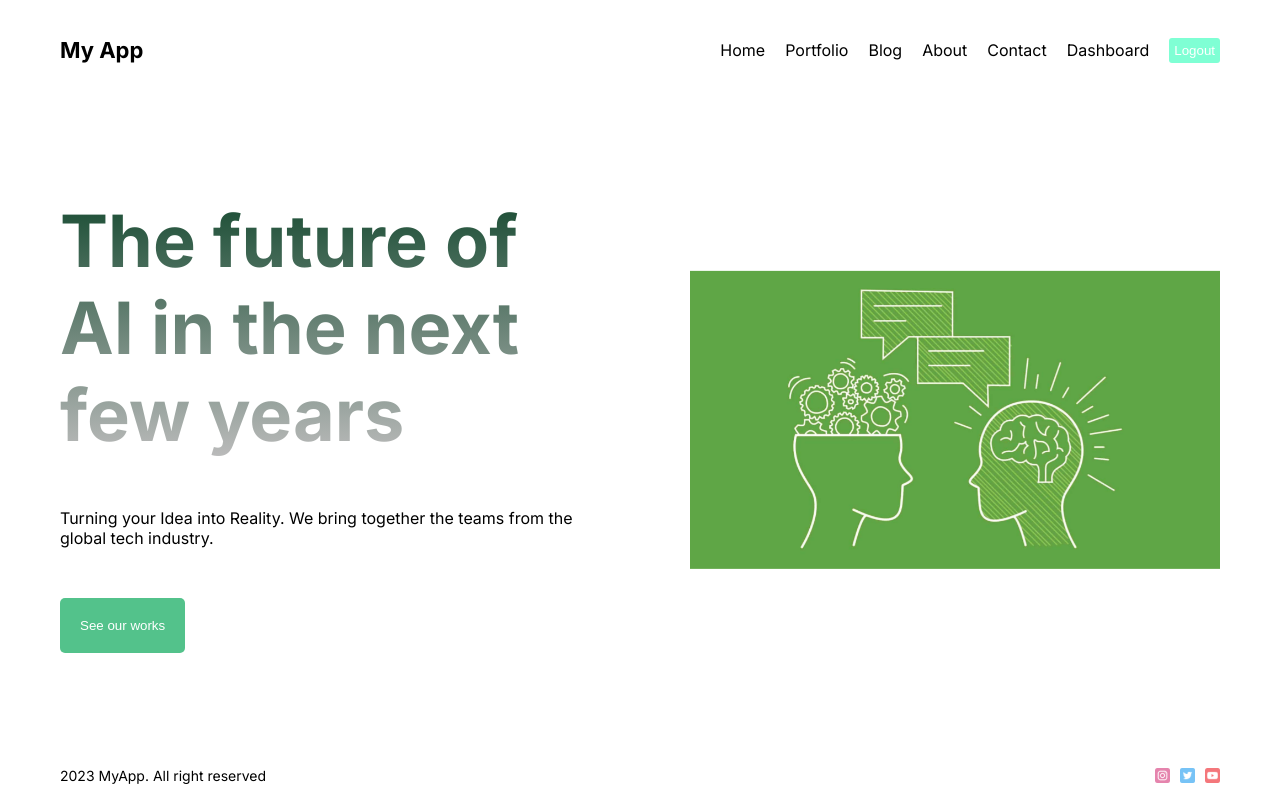
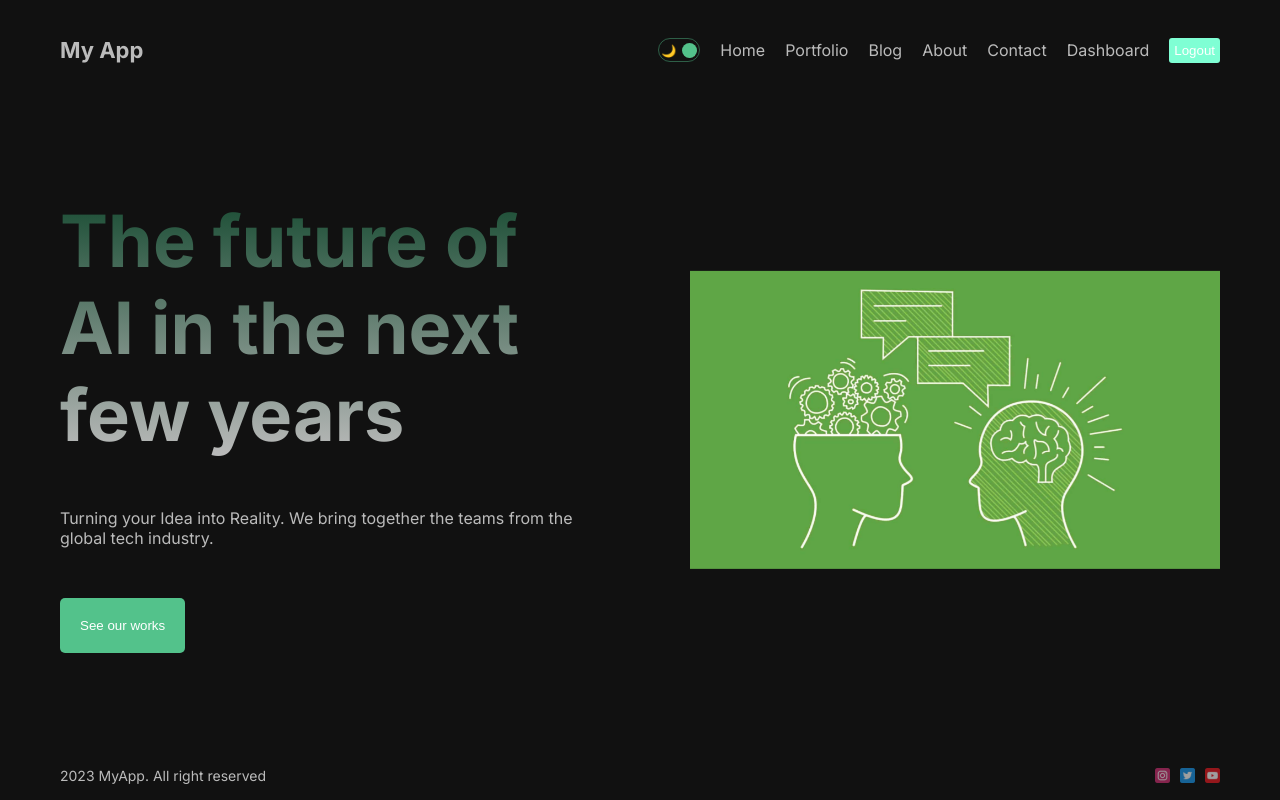
Before and after one commit to kostiantynnahula/next-auth-blog, a Next.js app: page / in a window 1280 px wide. Built offline with nearby package versions, Linux system fonts and the light colour scheme.

Commit message:
Added dark mode

```diff
--- a/src/app/layout.tsx
+++ b/src/app/layout.tsx
@@ -3,6 +3,7 @@ import type { Metadata } from 'next'
 import { Inter } from 'next/font/google'
 import Navbar from '@/components/navbar/Navbar';
 import Footer from '@/components/footer/Footer';
+import { ThemeProvider } from '@/context/ThemeContext';
 
 const inter = Inter({ subsets: ['latin'] })
 
@@ -19,11 +20,13 @@ export default function RootLayout({
   return (
     <html lang="en">
       <body className={inter.className}>
-        <div className='container'>
-          <Navbar/>
-          {children}
-          <Footer/>
-        </div>
+        <ThemeProvider>
+          <div className='container'>
+            <Navbar/>
+            {children}
+            <Footer/>
+          </div>
+        </ThemeProvider>
       </body>
     </html>
   )
--- /dev/null
+++ b/src/components/darkModeToggle/DarkModeToggle.module.css
@@ -0,0 +1,24 @@
+.container{
+  width: 42px;
+  height: 24px;
+  border: 1.5px solid #53c28b70;
+  border-radius: 30px;
+  display: flex;
+  align-items: center;
+  justify-content: space-between;
+  padding: 2px;
+  position: relative;
+  cursor: pointer;
+}
+
+.icon{
+  font-size: 12px;
+}
+
+.ball{
+  width: 15px;
+  height: 15px;
+  background-color: #53c28b;
+  border-radius: 50%;
+  position: absolute;
+}
--- /dev/null
+++ b/src/components/darkModeToggle/DarkModeToggle.tsx
@@ -0,0 +1,17 @@
+import { useContext } from 'react';
+import styles from './DarkModeToggle.module.css';
+import { ThemeContext } from '@/context/ThemeContext';
+
+const DarkModeToggle = () => {
+  const {toggle, mode} = useContext(ThemeContext);
+
+  return (
+    <div className={styles.container} onClick={toggle}>
+      <div className={styles.icon}>🌙</div>
+      <div className={styles.icon}>🔆</div>
+      <div className={styles.ball} style={mode === "light" ? {left: "2px"} : {right: "2px"}}></div>
+    </div>
+  )
+}
+
+export default DarkModeToggle
--- a/src/components/navbar/Navbar.tsx
+++ b/src/components/navbar/Navbar.tsx
@@ -2,6 +2,7 @@
 
 import Link from 'next/link';
 import styles from './page.module.css';
+import DarkModeToggle from '@/components/darkModeToggle/DarkModeToggle';
 
 const links = [
   {
@@ -41,6 +42,7 @@ const Navbar = () => {
     <nav className={styles.container}>
       <Link href='/' className={styles.logo}>My App</Link>
       <div className={styles.links}>
+        <DarkModeToggle/>
         {links.map((link) => (
           <Link
             key={link.id}
--- /dev/null
+++ b/src/context/ThemeContext.tsx
@@ -0,0 +1,16 @@
+"use client";
+
+import { createContext, useState } from "react";
+
+export const ThemeContext = createContext({});
+
+export const ThemeProvider = ({ children }: any) => {
+  const [mode, setMode] = useState("dark");
+  const toggle = () => setMode((prev) => (prev === "dark" ? "light" : "dark"));
+
+  return(
+    <ThemeContext.Provider value={{toggle, mode}}>
+        <div className={`theme ${mode}`}>{children}</div>
+    </ThemeContext.Provider>
+  )
+};
```
